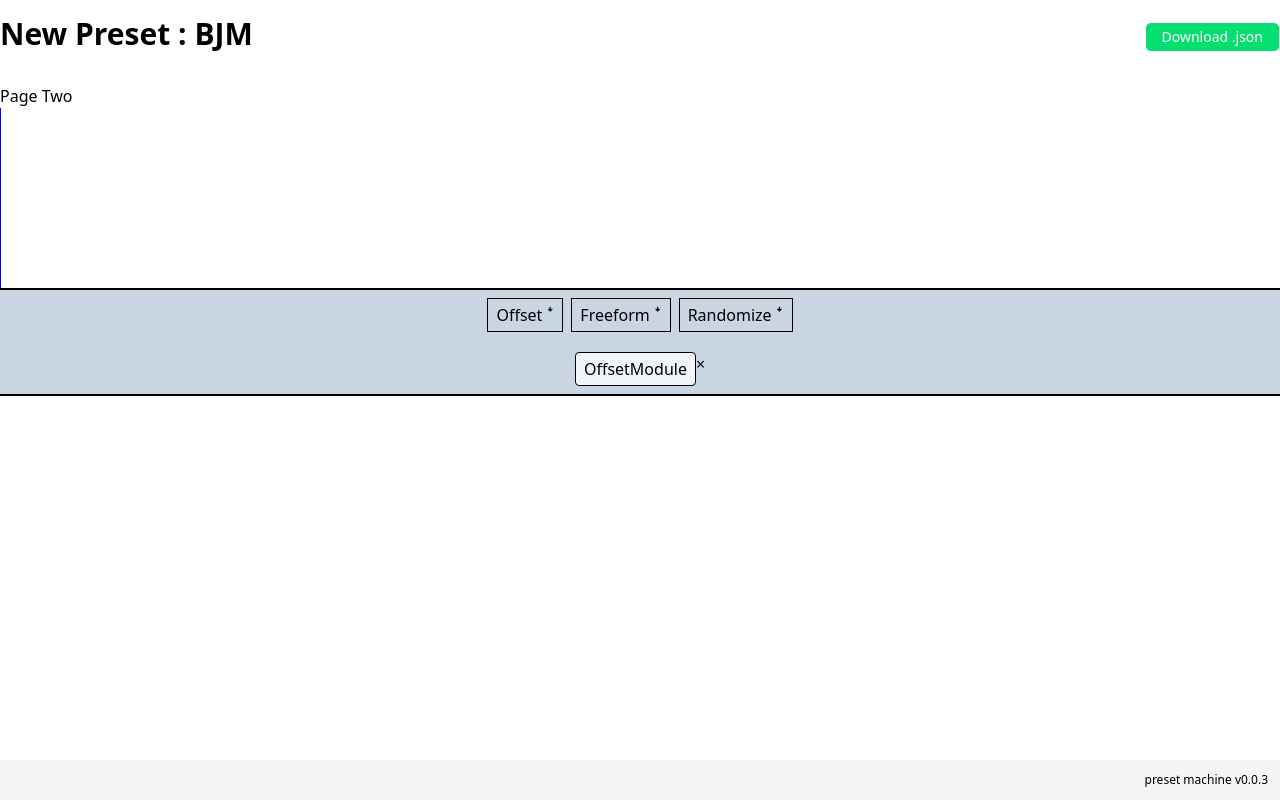
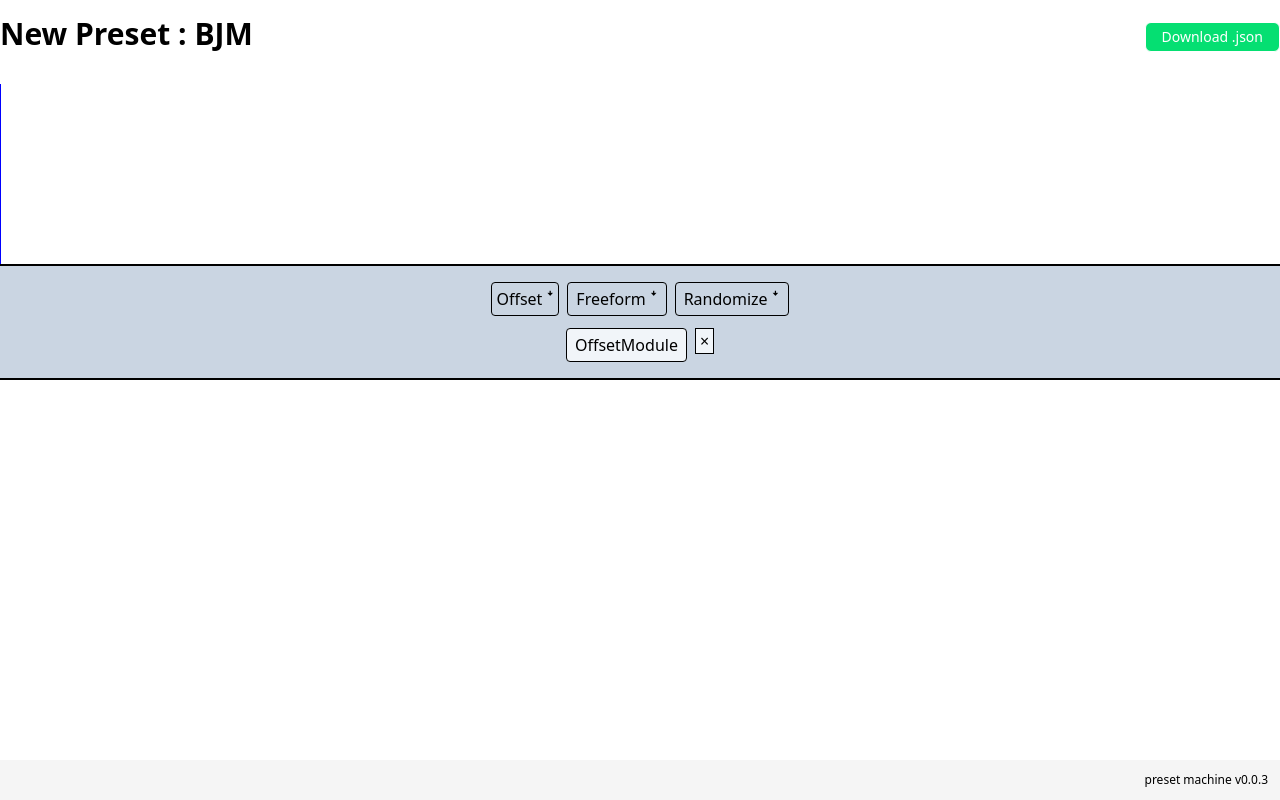
Before and after one commit to ofsound/preset-machine, a Vue app: page / in a window 1280 px wide. Both pictures are taken after a click on the button "Offset ꜜ". Built offline with nearby package versions, Linux system fonts and the light colour scheme.

Commit message:
Add features to MenuSystem

```diff
--- a/src/components/MenuSystem.vue
+++ b/src/components/MenuSystem.vue
@@ -23,17 +23,17 @@ const addRandomize = () => {
 </script>
 
 <template>
-  <div class="border-y-2 bg-slate-300 py-2">
-    <div class="mb-5 flex justify-center gap-2">
-      <button @click="addOffset" class="border px-2 py-1">Offset ꜜ</button>
-      <button @click="addFreeform" class="border px-2 py-1">Freeform ꜜ</button>
-      <button @click="addRandomize" class="border px-2 py-1">Randomize ꜜ</button>
+  <div class="border-y-2 bg-slate-300 py-4">
+    <div class="mb-3 flex justify-center gap-2">
+      <button @click="addOffset" class="rounded-sm border px-1">Offset ꜜ</button>
+      <button @click="addFreeform" class="rounded-sm border px-2 py-1">Freeform ꜜ</button>
+      <button @click="addRandomize" class="rounded-sm border px-2 py-1">Randomize ꜜ</button>
     </div>
-    <div class="flex justify-center gap-2">
+    <div class="flex justify-center gap-4">
       <MenuSystemModuleItem
         v-for="item in modules"
+        v-model:modules="modules"
         v-model:visibleComponentID="visibleComponentID"
-        v-model:modules="modules"
         :key="item.id"
         :id="item.id"
         :type="item.type"
--- a/src/components/MenuSystemModuleItem.vue
+++ b/src/components/MenuSystemModuleItem.vue
@@ -23,8 +23,14 @@ const deleteModule = () => {
 </script>
 
 <template>
-  <div class="flex">
-    <div @click="openModule" class="rounded-sm border bg-slate-100 px-2 py-1">{{ type }}</div>
-    <div @click="deleteModule">×</div>
+  <div class="flex gap-1">
+    <button
+      @click="openModule"
+      :class="{ 'bg-teal-400': visibleComponentID === id }"
+      class="rounded-sm border bg-slate-100 px-2 py-1"
+    >
+      {{ type }}
+    </button>
+    <button @click="deleteModule" class="ml-1 h-max border bg-slate-100 px-1">×</button>
   </div>
 </template>
--- a/src/components/PageTwo.vue
+++ b/src/components/PageTwo.vue
@@ -3,7 +3,6 @@ import PageTwoRow from '@/components/PageTwoRow.vue'
 </script>
 
 <template>
-  <h1>Page Two</h1>
   <div>
     <PageTwoRow v-for="n in 36" :key="n" :index="n" />
   </div>
```
